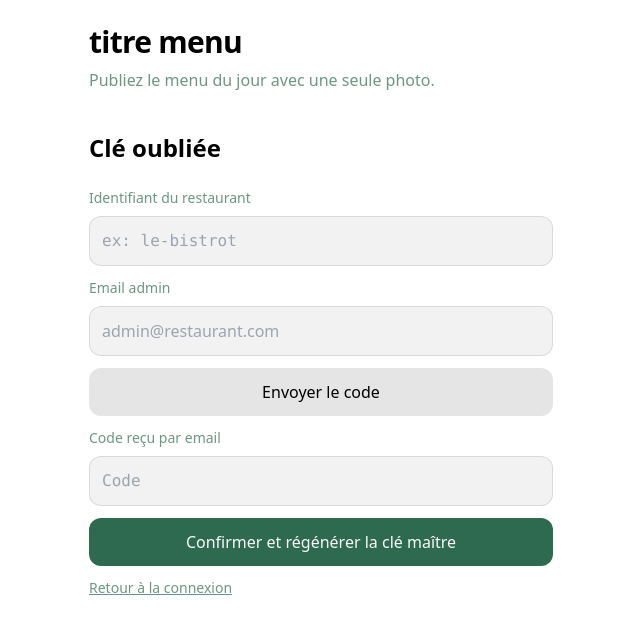
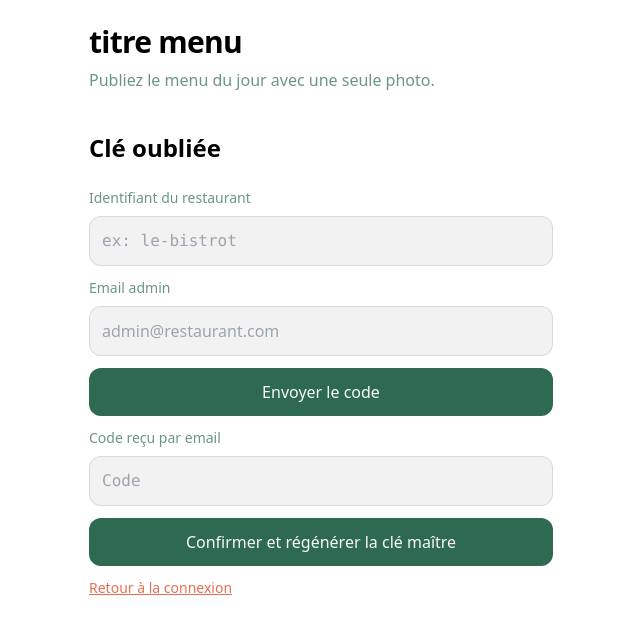
Before and after one commit to yann-blanchet/wazy, a Vue app: page / in a window 1280 px wide. Both pictures are taken after a click on the button "Clé oubliée ?". Shown: the top 634 px of the page, without its empty margins (319-959 px from the left). Built offline with nearby package versions, Linux system fonts and the light colour scheme.

Commit message:
Add secondary color token for accent text and links, update text colors from primary variants to secondary across dashboard, login, and admin pages

```diff
--- a/src/views/DashboardPage.vue
+++ b/src/views/DashboardPage.vue
@@ -239,14 +239,14 @@ async function onTakePhotoChange(e: Event) {
     <div class="flex items-center justify-between">
       <h1 class="text-2xl font-bold">{{ activeTabTitle }}</h1>
 
-      <div class="ml-4 truncate text-sm font-semibold text-primary">{{ restaurantName || auth.id || '—' }}</div>
+      <div class="ml-4 truncate text-sm font-semibold text-secondary">{{ restaurantName || auth.id || '—' }}</div>
     </div>
 
     <div class="mt-6 flex flex-1 flex-col overflow-hidden">
       <div v-if="activeTab === 'menu'" class="flex flex-1 flex-col overflow-hidden pb-24">
         <div class="flex flex-1 min-h-0 flex-col gap-2 ">
           <div class="flex items-center justify-end gap-3">
-            <div class="text-xs text-primary/70">{{ lastUpdatedText }}</div>
+            <div class="text-xs text-secondary/80">{{ lastUpdatedText }}</div>
           </div>
 
           <div class="flex min-h-0 flex-1 overflow-hidden rounded-2xl bg-black/10">
--- a/src/views/LoginPage.vue
+++ b/src/views/LoginPage.vue
@@ -184,7 +184,7 @@ function setMode(m: 'login' | 'create' | 'recover') {
           />
         </label>
 
-        <button class="rounded-xl bg-black/10 px-4 py-3 hover:bg-black/15" type="button" @click="requestRecoveryToken">
+        <button class="rounded-xl bg-primary px-4 py-3 font-medium text-background hover:bg-primary/90" type="button" @click="requestRecoveryToken">
           Envoyer le code
         </button>
 
@@ -219,7 +219,7 @@ function setMode(m: 'login' | 'create' | 'recover') {
           {{ recoveryStatus }}
         </div>
 
-        <button class="text-left text-sm text-primary/70 underline" type="button" @click="setMode('login')">Retour à la connexion</button>
+        <button class="text-left text-sm text-secondary underline hover:text-secondary/80" type="button" @click="setMode('login')">Retour à la connexion</button>
       </div>
 
       <div v-else class="mt-6 grid gap-3">
@@ -243,7 +243,7 @@ function setMode(m: 'login' | 'create' | 'recover') {
           Connexion
         </button>
 
-        <button class="text-left text-sm text-primary/70 underline" type="button" @click="setMode('recover')">Clé oubliée ?</button>
+        <button class="text-left text-sm text-secondary underline hover:text-secondary/80" type="button" @click="setMode('recover')">Clé oubliée ?</button>
 
         <div class="mt-3 rounded-xl bg-black/5 p-4">
           <div class="text-sm text-primary/70">Pas encore de compte ?</div>
--- a/src/views/RecupAdminPage.vue
+++ b/src/views/RecupAdminPage.vue
@@ -90,7 +90,7 @@ async function back() {
   <main class="mx-auto max-w-lg p-6">
     <div class="flex items-center justify-between">
       <h1 class="text-2xl font-semibold">Admin</h1>
-      <button class="text-sm text-primary/70 underline" type="button" @click="back">Retour</button>
+      <button class="text-sm text-secondary underline hover:text-secondary/80" type="button" @click="back">Retour</button>
     </div>
 
     <section class="mt-6 rounded-2xl bg-black/5 p-5">
--- a/tailwind.config.js
+++ b/tailwind.config.js
@@ -5,7 +5,8 @@ export default {
     extend: {
       colors: {
         background: '#F8F9FA',
-        primary: '#2D6A4F'
+        primary: '#2D6A4F',
+        secondary: '#E76F51'
       }
     }
   },
```
